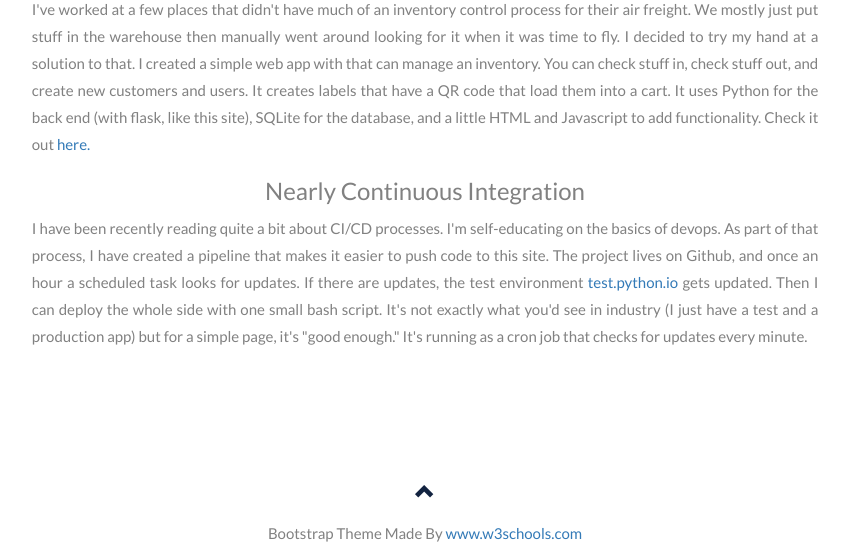
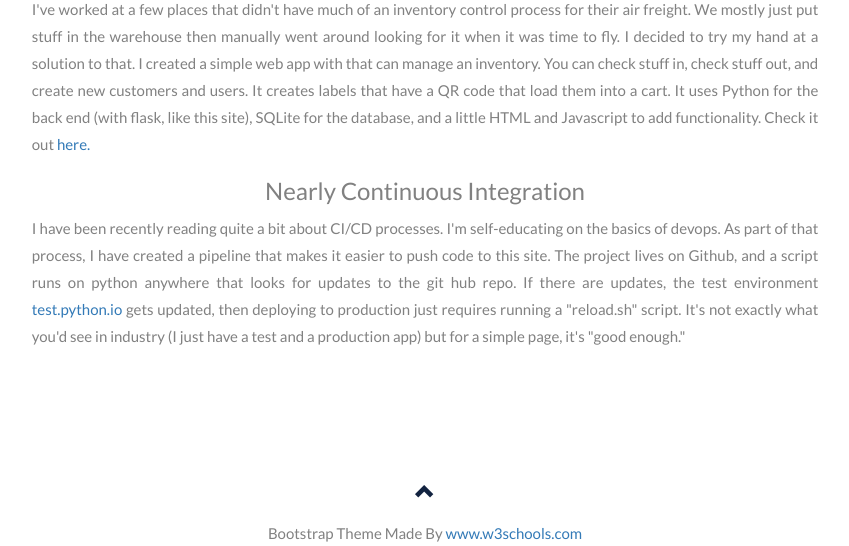
Before and after one commit to patpragman/pragman_dot_io, a Flask app: page / in a window 1280 px wide. Shown: the part 3521-4067 px from the top of the page, without its empty margins (215-1064 px from the left). Run offline with Flask 2, Linux system fonts and the light colour scheme; some libraries are stand-ins or nearby versions.

Commit message:
changed main.html slightly

```diff
--- a/templates/main.html
+++ b/templates/main.html
@@ -279,7 +279,7 @@
       <h3>Simple Inventory</h3>
       <p class="body_text">I've worked at a few places that didn't have much of an inventory control process for their air freight.  We mostly just put stuff in the warehouse then manually went around looking for it when it was time to fly.  I decided to try my hand at a solution to that.  I created a simple web app with that can manage an inventory.  You can check stuff in, check stuff out, and create new customers and users.  It creates labels that have a QR code that load them into a cart.  It uses Python for the back end (with flask, like this site), SQLite for the database, and a little HTML and Javascript to add functionality.  Check it out <a href="https://ciegoservices.pythonanywhere.com">here.</a></p>
         <h3>Nearly Continuous Integration</h3>
-        <p class="body_text">I have been recently reading quite a bit about CI/CD processes.  I'm self-educating on the basics of devops.  As part of that process, I have created a pipeline that makes it easier to push code to this site.  The project lives on Github, and once an hour a scheduled task looks for updates.  If there are updates, the test environment <a href="http://test.pragman.io">test.python.io</a> gets updated.  Then I can deploy the whole side with one small bash script.  It's not exactly what you'd see in industry (I just have a test and a production app) but for a simple page, it's "good enough."  It's running as a cron job that checks for updates every minute.</p>
+        <p class="body_text">I have been recently reading quite a bit about CI/CD processes.  I'm self-educating on the basics of devops.  As part of that process, I have created a pipeline that makes it easier to push code to this site.  The project lives on Github, and a script runs on python anywhere that looks for updates to the git hub repo.  If there are updates, the test environment <a href="http://test.pragman.io">test.python.io</a> gets updated, then deploying to production just requires running a "reload.sh" script.  It's not exactly what you'd see in industry (I just have a test and a production app) but for a simple page, it's "good enough."</p>
 
     </div>
 
```
